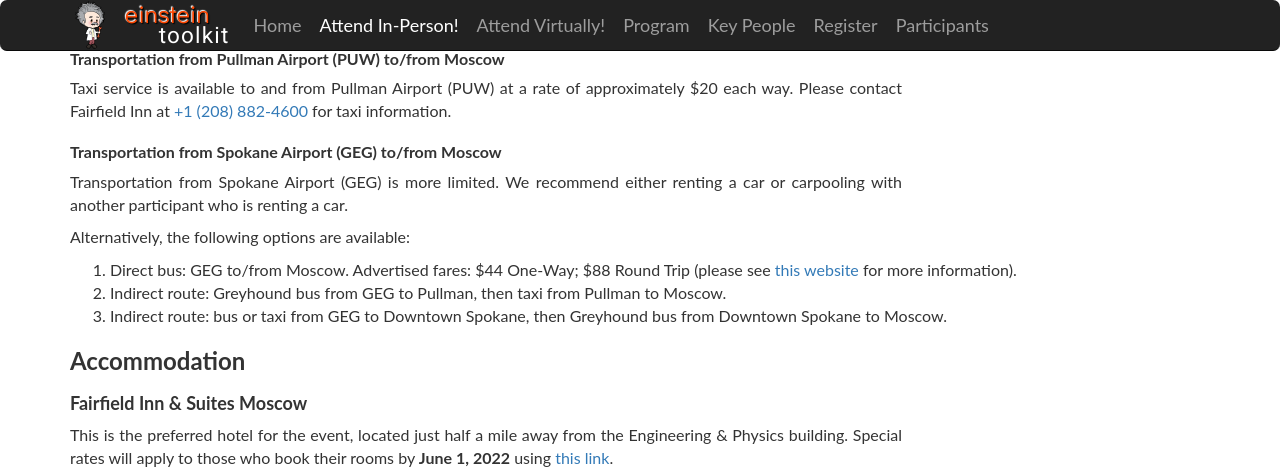
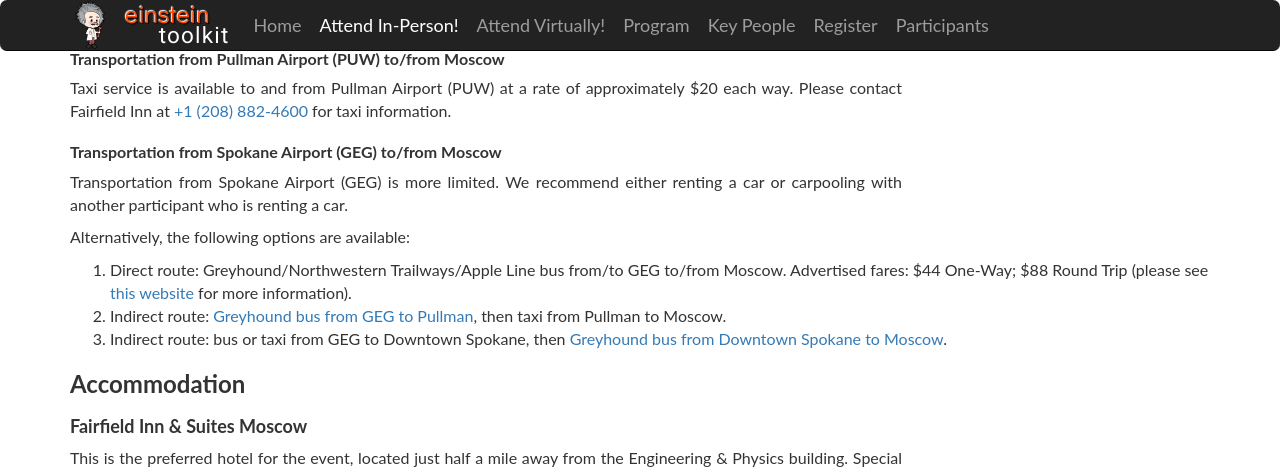
Before and after one commit to EinsteinToolkit/et2022uidaho, a Jekyll site: the page built from in_person_attendance.md, in a window 1280 px wide and 900 px high, scrolled down 1671 px, cut to the strip 0-476 px from the top of the window. Built offline with Jekyll 4.4.1, drawn with Linux system fonts in a browser that asks for light colours.

Commit message:
in_person_attendance.md: minor improvements

```diff
--- a/in_person_attendance.md
+++ b/in_person_attendance.md
@@ -95,9 +95,9 @@ Transportation from Spokane Airport (GEG) is more limited. We recommend either r
 <p style='text-align: justify;'>
     Alternatively, the following options are available:
     <ol>
-        <li>Direct bus: GEG to/from Moscow. Advertised fares: $44 One-Way; $88 Round Trip (please see <a href="http://www.northwesterntrailways.com/FareLookup/tabid/55/h2oact/getissue/CityFrom/Spokane%20Airport/CityTo/Moscow/Default.aspx">this website</a> for more information).</li>
-        <li>Indirect route: Greyhound bus from GEG to Pullman, then taxi from Pullman to Moscow.</li>
-        <li>Indirect route: bus or taxi from GEG to Downtown Spokane, then Greyhound bus from Downtown Spokane to Moscow.</li>
+        <li>Direct route: Greyhound/Northwestern Trailways/Apple Line bus from/to GEG to/from Moscow. Advertised fares: $44 One-Way; $88 Round Trip (please see <a href="http://www.northwesterntrailways.com/FareLookup/tabid/55/h2oact/getissue/CityFrom/Spokane%20Airport/CityTo/Moscow/Default.aspx">this website</a> for more information).</li>
+        <li>Indirect route: <a href="https://www.greyhound.com/en-us/bus-from-spokane-to-moscow">Greyhound bus from GEG to Pullman</a>, then taxi from Pullman to Moscow.</li>
+        <li>Indirect route: bus or taxi from GEG to Downtown Spokane, then <a href="https://www.greyhound.com/en-us/bus-from-spokane-to-moscow">Greyhound bus from Downtown Spokane to Moscow</a>.</li>
     </ol>
 </p>
 
```
